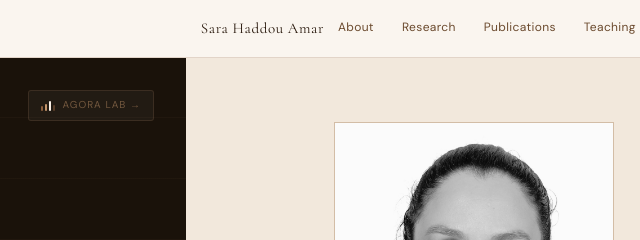
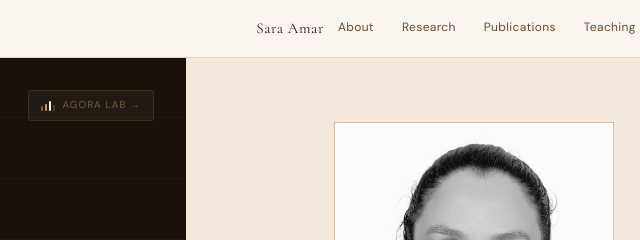
Before and after one commit to saraamar/samar, a plain HTML site: page index.html in a window 1280 px wide. Shown: the top 240 px of the page, 454-1094 px from the left. Drawn offline with nearby package versions, Linux system fonts and the light colour scheme.

Commit message:
Update index.html

```diff
--- a/index.html
+++ b/index.html
@@ -504,7 +504,7 @@ footer {
     <span style="height:15px;"></span>
     <span style="height:9px; opacity:0.5;"></span>
   </a>
-  <a class="nav-name" href="#home">Sara Haddou Amar</a>
+  <a class="nav-name" href="#home">Sara Amar</a>
   <div class="nav-links">
     <a class="nav-link" href="#about">About</a>
     <a class="nav-link" href="#research">Research</a>
```
